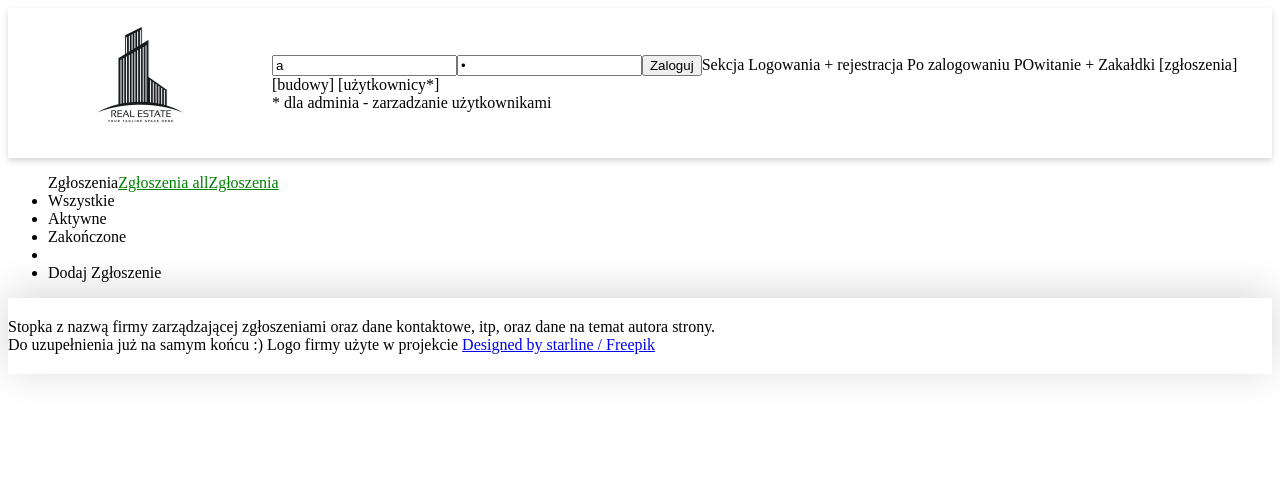
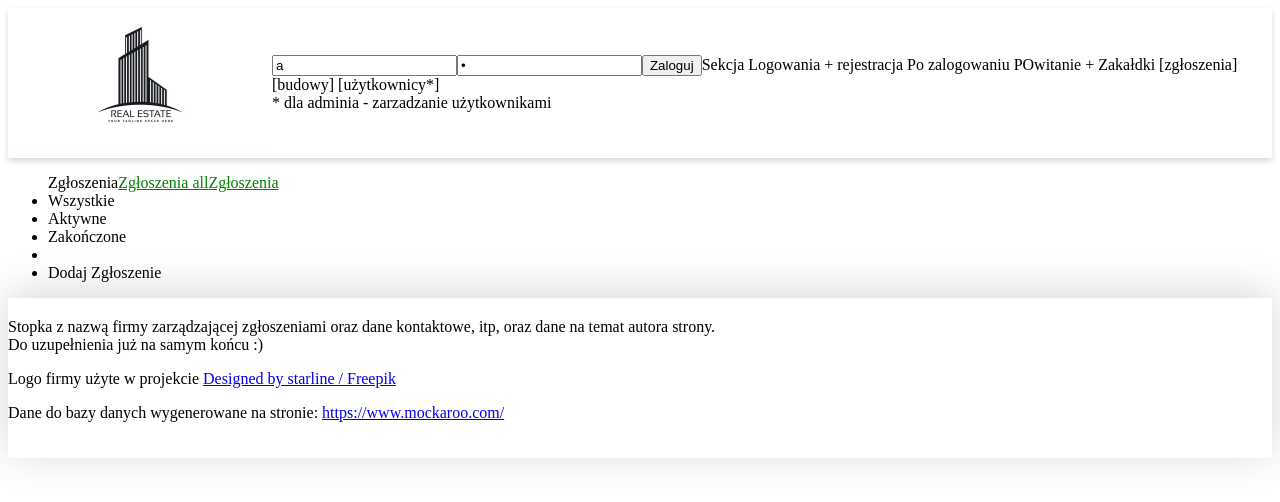
Before and after one commit to Dr-Verb/Event-Manager, a React (Vite) app in the folder app/: page / in a window 1280 px wide. Shown: the top 502 px of the page. Built offline with nearby package versions, Linux system fonts and the light colour scheme.

Commit message:
Generate more records to DB

```diff
--- a/app/src/site_parts/FooterBar.jsx
+++ b/app/src/site_parts/FooterBar.jsx
@@ -6,7 +6,8 @@ function FooterBar(){
         <footer className="footer">
             Stopka z nazwą firmy zarządzającej zgłoszeniami oraz dane kontaktowe, itp, oraz dane na temat autora strony.<br/>
             Do uzupełnienia już na samym końcu :)
-            Logo firmy użyte w projekcie <a href="http://www.freepik.com">Designed by starline / Freepik</a>
+            <p>Logo firmy użyte w projekcie <a href="http://www.freepik.com">Designed by starline / Freepik</a></p>
+            <p>Dane do bazy danych wygenerowane na stronie: <a href="https://www.mockaroo.com/"> https://www.mockaroo.com/ </a></p>
 
 
         </footer>
```
Also changed, not shown: 1 other file (tests, documents, lock files or other folders).
